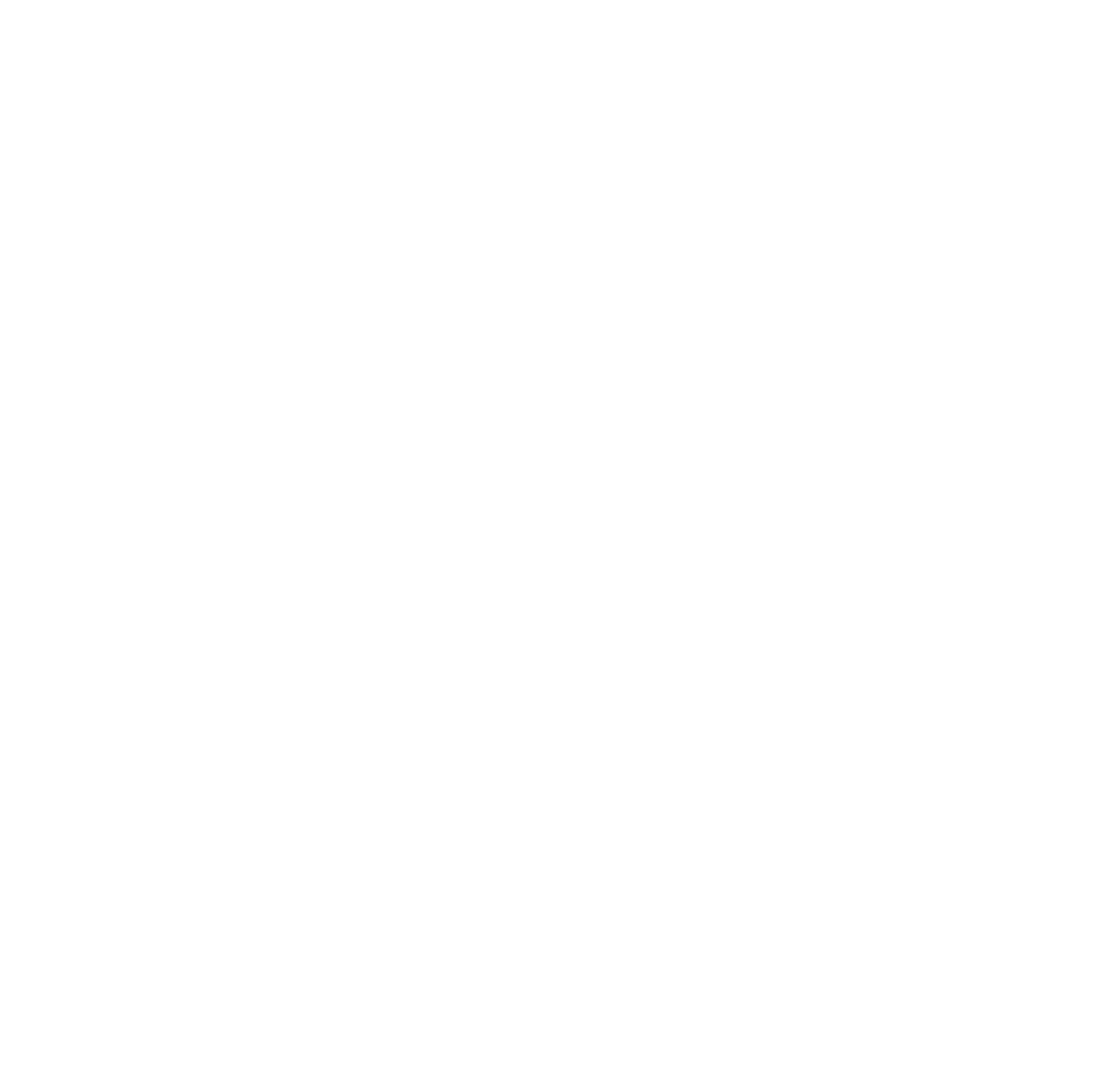
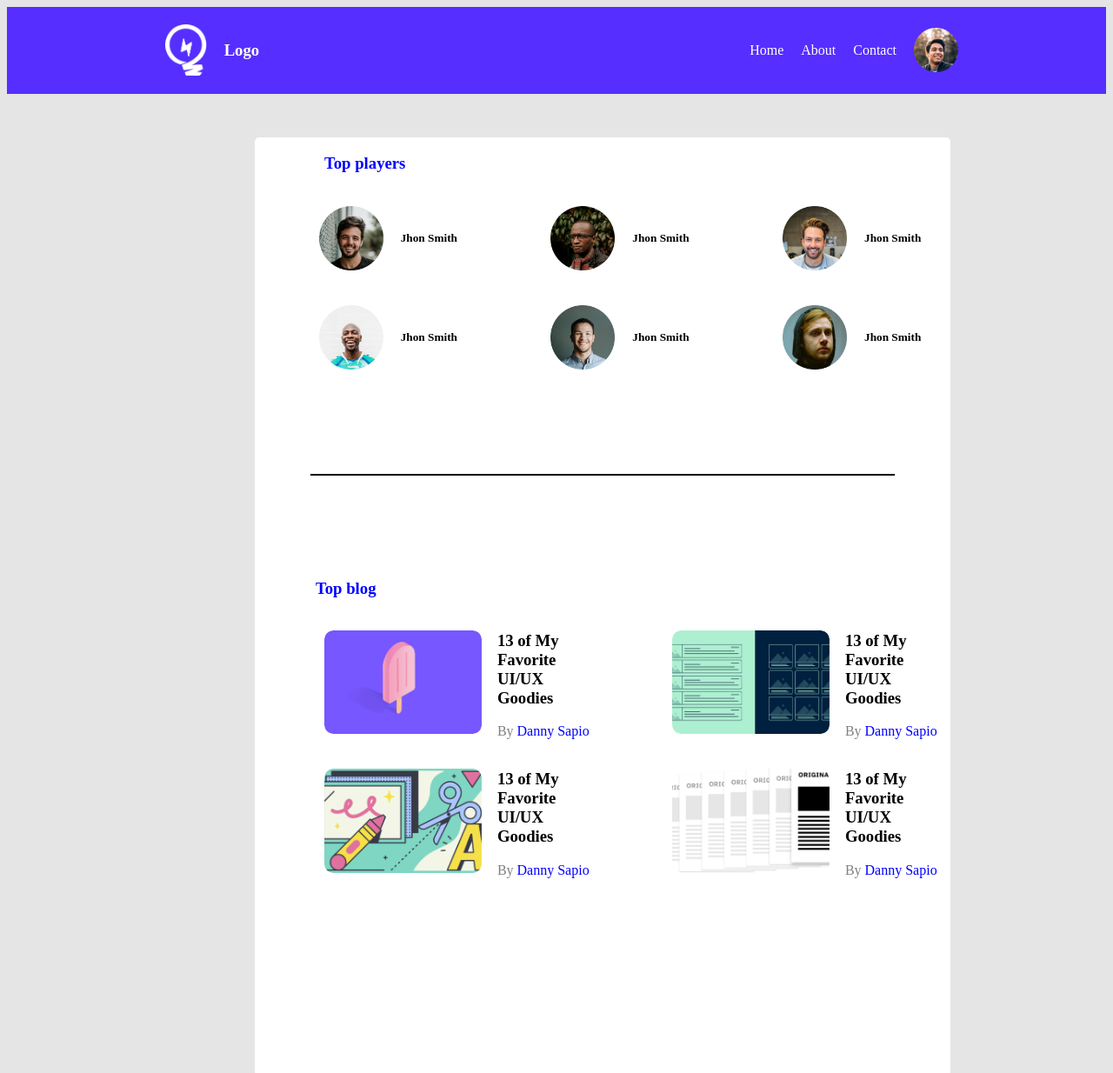
Before and after one commit to Rahi525/leader-board, a plain HTML site: page index.html in a window 1280 px wide. Shown: the top 1234 px of the page at 87% size. Before the commit the page ends 800 px from the top, so only its background shows below. Drawn offline with Linux system fonts and the light colour scheme.

Commit message:
2nd commit

```diff
--- a/index.html
+++ b/index.html
@@ -5,8 +5,107 @@
     <meta http-equiv="X-UA-Compatible" content="IE=edge">
     <meta name="viewport" content="width=device-width, initial-scale=1.0">
     <title>Leader Board</title>
+    <link rel="stylesheet" href="style.css">
 </head>
 <body>
+    <header>
+        <nav class="navbar">
+            <div class="logo">
+                <img src="images/icons/logo.png" alt="logo">
+                <h3>Logo</h3>
+            </div>
+            <div class="nav-options">
+                <a href="">Home</a>
+                <a href="">About</a>
+                <a href="">Contact</a>
+                <img src="images/icons/profile.png" alt="">
+            </div>
+        </nav>
+    </header>
+    <main>
+        <section class="player-sec">
+            <div class="top-player">
+                <h3>Top players</h3>
+                <div class="players">
+                    <div class="player1">
+                        <img src="images/players/player-1.png" alt="">
+                        <h5>Jhon Smith</h5>
+                    </div>
+                    <div class="player2">
+                        <img src="images/players/player-2.png" alt="">
+                        <h5>Jhon Smith</h5>
+                    </div>
+                    <div class="player3">
+                        <img src="images/players/player-3.png" alt="">
+                        <h5>Jhon Smith</h5>
+                    </div>
+                    <div class="player4">
+                        <img src="images/players/player-4.png" alt="">
+                        <h5>Jhon Smith</h5>
+                    </div>
+                    <div class="player5">
+                        <img src="images/players/player-5.png" alt="">
+                        <h5>Jhon Smith</h5>
+                    </div>
+                    <div class="player6">
+                        <img src="images/players/player-6.png" alt="">
+                        <h5>Jhon Smith</h5>
+                    </div>
+                </div>
+            </div>
+            <hr>
+            <div class="top-blog">
+                <h3 id="blog">Top blog</h3>
+                <div class="courses">
+                    <div class="course-info">
+                        <div>
+                            <img src="images/blogs/blog-1.png" alt="">
+                        </div>
+                        <div class="description">
+                            <h3>13 of My Favorite <br>
+                                UI/UX Goodies</h3>
+                            <p><span>By</span> Danny Sapio</p>
+                        </div>
+                    </div>
+                    <div class="course-info">
+                        <div>
+                            <img src="images/blogs/blog-2.png" alt="">
+                        </div>
+                        <div class="description">
+                            <h3>13 of My Favorite <br>
+                                UI/UX Goodies</h3>
+                            <p><span>By</span> Danny Sapio</p>
+                        </div>
+                    </div>
+                    <div class="course-info">
+                        <div>
+                            <img src="images/blogs/blog-3.png" alt="">
+                        </div>
+                        <div class="description">
+                            <h3>13 of My Favorite <br>
+                                UI/UX Goodies</h3>
+                            <p><span>By</span> Danny Sapio</p>
+                        </div>
+                    </div>
+                    <div class="course-info">
+                        <div>
+                            <img src="images/blogs/blog-4.png" alt="">
+                        </div>
+                        <div class="description">
+                            <h3>13 of My Favorite <br>
+                                UI/UX Goodies</h3>
+                            <p><span>By</span> Danny Sapio</p>
+                        </div>
+                    </div>
+                </div>
+            </div>
+        </section>
+        <section class="top-blog">
 
+        </section>
+        <section class="latest-course">
+
+        </section>
+    </main>
 </body>
 </html>
--- /dev/null
+++ b/style.css
@@ -0,0 +1,142 @@
+body{
+    background-color: #E5E5E5;
+}
+header{
+    background-color: #562EFF;
+    height: 100px;
+    color: white;
+}
+.navbar img{
+    width: 10%;
+    color: blue;
+    padding-right: 20px;
+}
+.logo{
+    display: flex;
+    align-items: center;
+    justify-content: center;
+    /* padding-right: 20px; */
+}
+.nav-options img{
+    width: 20%;
+}
+.nav-options a{
+    text-decoration: none;
+    color: white;
+    padding-right: 20px;
+    text-align: center;
+}
+.nav-options{
+    display: flex;
+    align-items: center;
+    justify-content: center;
+    padding-right: 150px;
+}
+.navbar{
+    display: flex;
+    justify-content: space-between;
+    align-items: center;
+    padding-top: 20px;
+}
+.player-sec{
+    width: 800px;
+    height: 1079px;
+    margin-top: 50px;
+    margin-left: 285px;
+    margin-right: 285px;
+    border-radius: 5px;
+    background-color: white;
+}
+.top-player{
+    margin-bottom: 100px;
+    display: flex;
+    flex-direction: column;
+}
+.top-player img{
+    width: 30%;
+    padding: 20px;
+}
+.top-player h3{
+    margin-left: 80px;
+    color: blue;
+}
+.players{
+    display: grid;
+    grid-template-columns: repeat(3, 1fr);
+}
+.player1{
+    display: flex;
+    justify-content: center;
+    align-items: center;
+    margin-left: 20px;
+}
+.player2{
+    display: flex;
+    justify-content: center;
+    align-items: center;
+    margin-left: 20px;
+}
+.player3{
+    display: flex;
+    justify-content: center;
+    align-items: center;
+    margin-left: 20px;
+}
+.player4{
+    display: flex;
+    justify-content: center;
+    align-items: center;
+    margin-left: 20px;
+}
+.player5{
+    display: flex;
+    justify-content: center;
+    align-items: center;
+    margin-left: 20px;
+}
+.player6{
+    display: flex;
+    justify-content: center;
+    align-items: center;
+    margin-left: 20px;
+}
+hr{
+    width: 670px;
+    margin-bottom: 100px;
+    border: 1px solid #000;
+}
+.top-blog{
+    display: flex;
+    flex-direction: column;
+    /* margin-left: 100px; */
+}
+#blog{
+    margin-left: 70px;
+    color: blue;
+}
+.courses{
+    display: grid;
+    grid-template-columns: repeat(2, 1fr);
+}
+.courses img{
+    width: 70%;
+    height: 50%;
+    border-radius: 10px;
+    margin-left: 80px;
+}
+.course-info{
+    display: flex;
+    justify-content: center;
+    align-items: center;
+}
+.description{
+    width: 100%;
+    /* margin-right: 20px; */
+    padding-left: 20px;
+}
+.description span{
+    color: gray;
+}
+.description p{
+    color: blue;
+}
```
